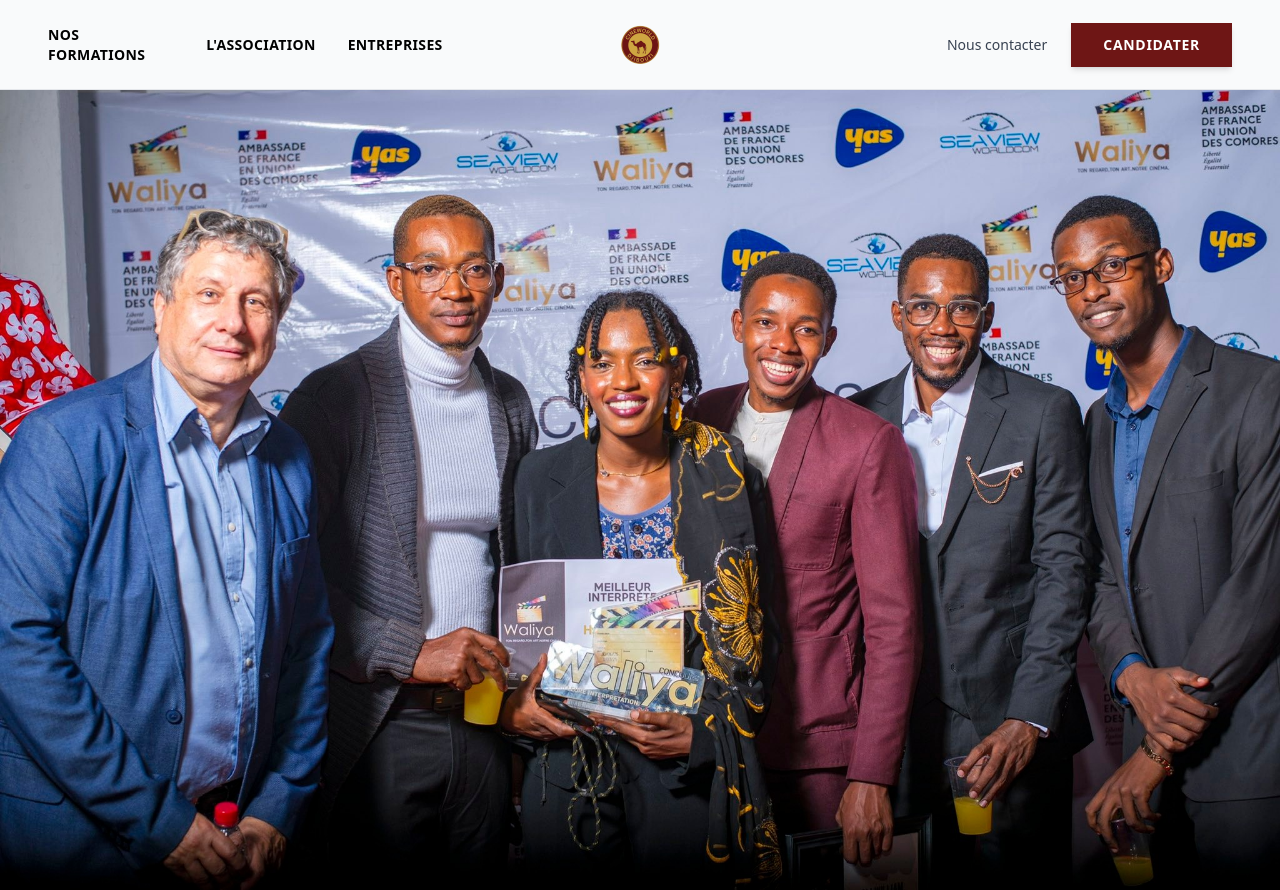
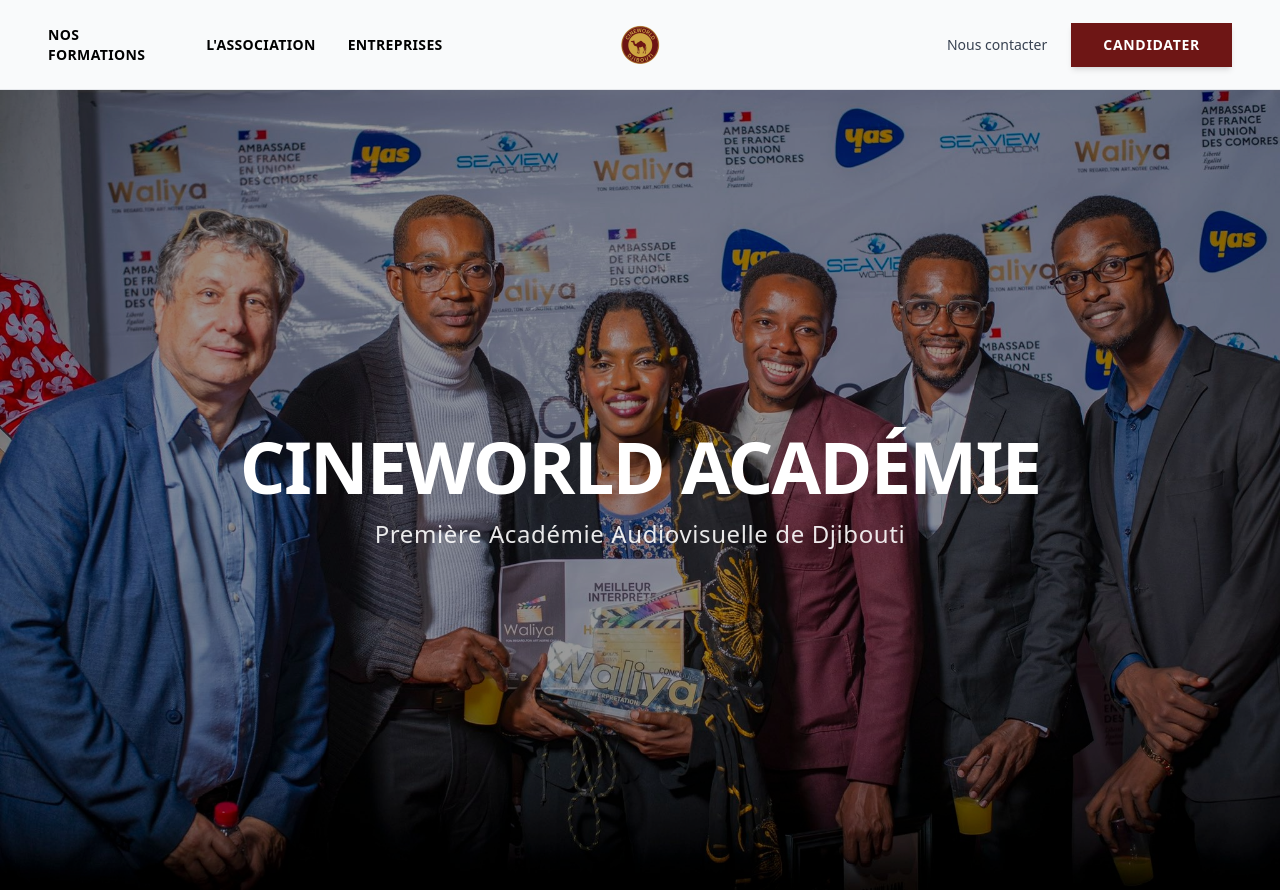
Before and after one commit to Willston125/studio, a Next.js app in the folder studio/: page / in a window 1280 px wide. Built offline with nearby package versions, Linux system fonts and the light colour scheme.

Commit message:
mise a jour

```diff
--- a/studio/src/app/page.tsx
+++ b/studio/src/app/page.tsx
@@ -3,6 +3,7 @@ import Image from 'next/image';
 export default function Home() {
   return (
     <main className="relative w-full h-screen">
+      {/* Image de fond */}
       <Image
         src="/galerie1.png"
         alt="Cineworld Académie"
@@ -11,6 +12,21 @@ export default function Home() {
         priority
         quality={100}
       />
+
+      {/* Overlay sombre pour améliorer la lisibilité du texte */}
+      <div className="absolute inset-0 bg-black/40" />
+
+      {/* Titre centré */}
+      <div className="relative z-10 h-full flex items-center justify-center">
+        <div className="text-center px-6">
+          <h1 className="text-5xl md:text-7xl font-black text-white mb-4 tracking-tight">
+            CINEWORLD ACADÉMIE
+          </h1>
+          <p className="text-xl md:text-2xl text-white/90 font-light tracking-wide">
+            Première Académie Audiovisuelle de Djibouti
+          </p>
+        </div>
+      </div>
     </main>
   );
 }
```
